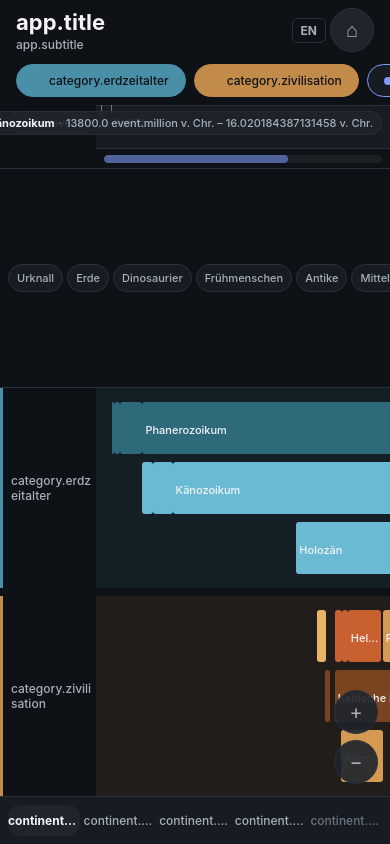
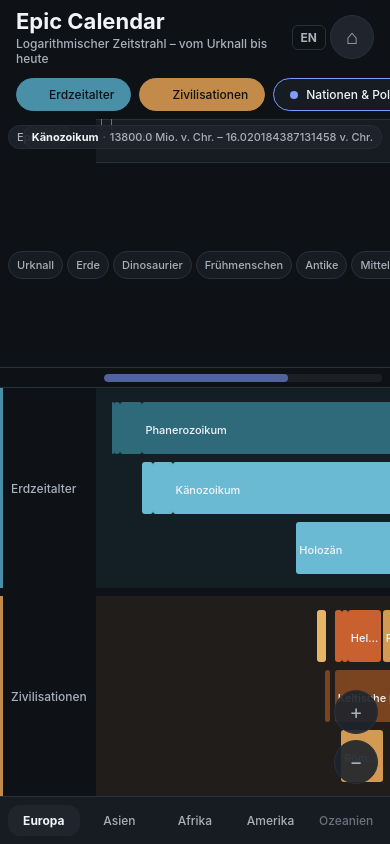
Before and after one commit to S540d/Epic_Calendar, a React Native app: screen / in a window 390 px wide. Built offline with nearby package versions, Linux system fonts and the light colour scheme.

Commit message:
fix(ux): i18n key drift, axis label overlap, present centering, layout (#60)

```diff
--- a/src/components/TimeAxis.tsx
+++ b/src/components/TimeAxis.tsx
@@ -41,7 +41,7 @@ function formatYear(year: number, t: (key: string) => string): string {
   return `${Math.round(abs)}`;
 }
 
-type Tick = { label: string; px: number };
+type Tick = { label: string; px: number; year: number };
 
 function generateTicks(
   offsetX: number,
@@ -79,7 +79,7 @@ function generateTicks(
   for (let year = firstTick; year <= endYear; year += chosenStep) {
     const px = yearToPixel(year, offsetX, pixelsPerUnit);
     if (px < 0 || px > canvasWidth) continue;
-    ticks.push({ label: formatYear(year, t), px });
+    ticks.push({ label: formatYear(year, t), px, year });
   }
   return ticks;
 }
@@ -101,21 +101,30 @@ export function TimeAxis({ offsetX, pixelsPerUnit, canvasWidth }: Props) {
 
   const heutePx = useMemo(() => (T_NOW - offsetX) * pixelsPerUnit, [offsetX, pixelsPerUnit]);
   const heuteVisible = heutePx >= 0 && heutePx <= canvasWidth;
+  // Min pixel gap a tick label needs from the "Heute" label to avoid overlap.
+  const HEUTE_LABEL_CLEARANCE = (TICK_LABEL_WIDTH + HEUTE_LABEL_WIDTH) / 2;
 
   return (
     <View style={[styles.axis, { width: canvasWidth }]}>
       <View style={styles.baseline} />
-      {ticks.map(({ label, px }, i) => {
+      {ticks.map(({ label, px, year }, i) => {
+        // No ticks/labels after "Heute": the future has no events to anchor them
+        // (relevant once the viewport can be panned to center the present).
+        if (year > CURRENT_YEAR) return null;
         const labelLeft = Math.max(
           0,
           Math.min(canvasWidth - TICK_LABEL_WIDTH, px - TICK_LABEL_WIDTH / 2),
         );
+        // Suppress a tick label that would collide with the "Heute" label.
+        const collidesHeute = heuteVisible && Math.abs(px - heutePx) < HEUTE_LABEL_CLEARANCE;
         return (
           <React.Fragment key={i}>
             <View style={[styles.tickLine, { left: px }]} />
-            <Text style={[styles.tickLabel, { left: labelLeft }]} numberOfLines={1}>
-              {label}
-            </Text>
+            {!collidesHeute && (
+              <Text style={[styles.tickLabel, { left: labelLeft }]} numberOfLines={1}>
+                {label}
+              </Text>
+            )}
           </React.Fragment>
         );
       })}
--- a/src/components/TimelineView.tsx
+++ b/src/components/TimelineView.tsx
@@ -42,6 +42,7 @@ import {
   eventLabelMaxLines,
   humanHistoryViewState,
   pixelsPerUnitToZoomLevel,
+  PRESENT_RIGHT_PAD_FRACTION,
 } from '@/timeline/lod';
 import { viewportYearRange, yearToT, tToYear, pixelToYear } from '@/timeline/scale';
 import { dominantEpoch } from '@/timeline/epoch';
@@ -559,7 +560,10 @@ export function TimelineView({ activeCategories, continent, onSelectEvent, reset
       if (Platform.OS === 'web') {
         // Direct PPU assignment is intentional on web: there is no Skia canvas, so
         // withTiming would have no visual effect. The ScrollView scroll provides animation.
-        const maxScrollX = Math.max(0, (TOTAL_T_MAX - TOTAL_T_MIN) * newPPU - canvasWidth);
+        const maxScrollX = Math.max(
+          0,
+          (TOTAL_T_MAX - TOTAL_T_MIN) * newPPU - canvasWidth * (1 - PRESENT_RIGHT_PAD_FRACTION),
+        );
         pixelsPerUnit.value = newPPU;
         setJsPixelsPerUnit(newPPU);
         setWebJumpScrollX(
@@ -602,7 +606,11 @@ export function TimelineView({ activeCategories, continent, onSelectEvent, reset
   const handleMinimapJump = useCallback(
     (newOffsetX: number) => {
       if (Platform.OS === 'web') {
-        const maxScrollX = Math.max(0, (TOTAL_T_MAX - TOTAL_T_MIN) * jsPixelsPerUnit - canvasWidth);
+        const maxScrollX = Math.max(
+          0,
+          (TOTAL_T_MAX - TOTAL_T_MIN) * jsPixelsPerUnit -
+            canvasWidth * (1 - PRESENT_RIGHT_PAD_FRACTION),
+        );
         const newScrollX = Math.max(
           0,
           Math.min((newOffsetX - TOTAL_T_MIN) * jsPixelsPerUnit, maxScrollX),
@@ -656,7 +664,10 @@ export function TimelineView({ activeCategories, continent, onSelectEvent, reset
   // ─── Web fallback ─────────────────────────────────────────────────────────
   if (Platform.OS === 'web') {
     const WEB_PPU = jsPixelsPerUnit;
-    const webCanvasWidth = Math.ceil((TOTAL_T_MAX - TOTAL_T_MIN) * WEB_PPU);
+    // Extra right padding so "Heute" can be scrolled to the canvas center
+    // (centering the recent past); this empty strip carries no axis labels.
+    const webRightPad = canvasWidth * PRESENT_RIGHT_PAD_FRACTION;
+    const webCanvasWidth = Math.ceil((TOTAL_T_MAX - TOTAL_T_MIN) * WEB_PPU + webRightPad);
     const webOffsetAtZero = TOTAL_T_MIN;
     const webOffsetX = webOffsetAtZero + webScrollX / WEB_PPU;
 
@@ -692,13 +703,13 @@ export function TimelineView({ activeCategories, continent, onSelectEvent, reset
             />
           </View>
         </View>
+        <EpochJumpBar onJump={zoomToFit} />
         <TimelineMinimap
           offsetX={webOffsetX}
           pixelsPerUnit={WEB_PPU}
           canvasWidth={canvasWidth}
           onJump={handleMinimapJump}
         />
-        <EpochJumpBar onJump={zoomToFit} />
         <View style={styles.container}>
           <View
             style={[
@@ -874,13 +885,13 @@ export function TimelineView({ activeCategories, continent, onSelectEvent, reset
         </View>
       </View>
 
+      <EpochJumpBar onJump={zoomToFit} />
       <TimelineMinimap
         offsetX={jsOffsetX}
         pixelsPerUnit={jsPixelsPerUnit}
         canvasWidth={canvasWidth}
         onJump={handleMinimapJump}
       />
-      <EpochJumpBar onJump={zoomToFit} />
 
       <View style={styles.container}>
         <View style={styles.labels}>
--- a/src/i18n/de.json
+++ b/src/i18n/de.json
@@ -1,18 +1,26 @@
 {
-  "filter": {
-    "allCategories": "Alle Kategorien",
+  "app": {
+    "title": "Epic Calendar",
+    "subtitle": "Logarithmischer Zeitstrahl – vom Urknall bis heute"
+  },
+  "category": {
     "erdzeitalter": "Erdzeitalter",
     "zivilisation": "Zivilisationen",
     "natur": "Natur & Wissenschaft",
-    "nation": "Nationen & Politik"
+    "nation": "Nationen & Politik",
+    "herrscher": "Herrscher & Dynastien"
   },
   "continent": {
     "all": "Alle",
-    "europe": "Europa",
-    "asia": "Asien",
-    "africa": "Afrika",
-    "americas": "Amerika",
+    "europa": "Europa",
+    "asien": "Asien",
+    "afrika": "Afrika",
+    "amerika": "Amerika",
+    "ozeanien": "Ozeanien",
     "global": "Global"
+  },
+  "chip": {
+    "soon": "bald"
   },
   "event": {
     "unknownDate": "Datum unbekannt",
@@ -21,19 +29,24 @@
     "ce": "n. Chr.",
     "duration": "Dauer",
     "category": "Kategorie",
-    "continent": "Kontinent"
+    "continent": "Kontinent",
+    "culture": "Kultur",
+    "million": "Mio.",
+    "thousand": "Tsd."
   },
   "breadcrumb": {
     "from": "von",
     "to": "bis",
     "zoom": "Zoom"
   },
-  "zoomLevel": {
-    "0": "Äonen",
-    "1": "Ären",
-    "2": "Epochen",
-    "3": "Jahrhunderte",
-    "4": "Jahre"
+  "zoom": {
+    "level": {
+      "0": "Äonen",
+      "1": "Ären",
+      "2": "Epochen",
+      "3": "Jahrhunderte",
+      "4": "Jahre"
+    }
   },
   "epochChip": {
     "bigBang": "Urknall",
@@ -49,6 +62,10 @@
     "scrollForward": "Vorwärts scrollen",
     "scrollBack": "Zurück scrollen"
   },
+  "popover": {
+    "title": "Mehrere Ereignisse",
+    "dismiss": "Schließen"
+  },
   "axis": {
     "billion": "Mrd",
     "million": "Mio",
--- a/src/i18n/en.json
+++ b/src/i18n/en.json
@@ -1,18 +1,26 @@
 {
-  "filter": {
-    "allCategories": "All Categories",
+  "app": {
+    "title": "Epic Calendar",
+    "subtitle": "Logarithmic timeline – from the Big Bang to today"
+  },
+  "category": {
     "erdzeitalter": "Geological Eras",
     "zivilisation": "Civilizations",
     "natur": "Nature & Science",
-    "nation": "Nations & Politics"
+    "nation": "Nations & Politics",
+    "herrscher": "Rulers & Dynasties"
   },
   "continent": {
     "all": "All",
-    "europe": "Europe",
-    "asia": "Asia",
-    "africa": "Africa",
-    "americas": "Americas",
+    "europa": "Europe",
+    "asien": "Asia",
+    "afrika": "Africa",
+    "amerika": "Americas",
+    "ozeanien": "Oceania",
     "global": "Global"
+  },
+  "chip": {
+    "soon": "soon"
   },
   "event": {
     "unknownDate": "Date unknown",
@@ -21,19 +29,24 @@
     "ce": "CE",
     "duration": "Duration",
     "category": "Category",
-    "continent": "Continent"
+    "continent": "Continent",
+    "culture": "Culture",
+    "million": "M",
+    "thousand": "k"
   },
   "breadcrumb": {
     "from": "from",
     "to": "to",
     "zoom": "Zoom"
   },
-  "zoomLevel": {
-    "0": "Eons",
-    "1": "Eras",
-    "2": "Epochs",
-    "3": "Centuries",
-    "4": "Years"
+  "zoom": {
+    "level": {
+      "0": "Eons",
+      "1": "Eras",
+      "2": "Epochs",
+      "3": "Centuries",
+      "4": "Years"
+    }
   },
   "epochChip": {
     "bigBang": "Big Bang",
@@ -49,6 +62,10 @@
     "scrollForward": "Scroll forward",
     "scrollBack": "Scroll back"
   },
+  "popover": {
+    "title": "Multiple events",
+    "dismiss": "Close"
+  },
   "axis": {
     "billion": "Bn",
     "million": "M",
--- a/src/screens/TimelineScreen.tsx
+++ b/src/screens/TimelineScreen.tsx
@@ -1,5 +1,5 @@
 import React, { useState } from 'react';
-import { Platform, Pressable, ScrollView, StyleSheet, Text, View } from 'react-native';
+import { Pressable, ScrollView, StyleSheet, Text, View } from 'react-native';
 import { SafeAreaView } from 'react-native-safe-area-context';
 import { useTranslation } from 'react-i18next';
 
@@ -64,10 +64,7 @@ export function TimelineScreen() {
         </Pressable>
       </View>
       <FilterChipBar active={activeCategories} onToggle={toggleCategory} />
-      <ScrollView
-        style={styles.canvasWrap}
-        contentContainerStyle={[styles.canvasContent, Platform.OS === 'web' && { flex: 1 }]}
-      >
+      <ScrollView style={styles.canvasWrap} contentContainerStyle={styles.canvasContent}>
         <TimelineView
           activeCategories={activeCategories}
           continent={continent}
--- a/src/timeline/lod.ts
+++ b/src/timeline/lod.ts
@@ -80,12 +80,22 @@ export function clampPixelsPerUnit(v: number): number {
 }
 
 /**
- * Clamps the pan offset so the viewport cannot scroll past "today" on the right.
- * maxOffsetX: today sits exactly at the right edge of the canvas.
+ * Fraction of the viewport allowed to extend past "today" on the right, so the
+ * user can pan/zoom far enough to *center* the present (the interesting, recent
+ * part of history) instead of it being stuck against the right edge. The empty
+ * space to the right of "Heute" carries no axis labels (see TimeAxis).
+ */
+export const PRESENT_RIGHT_PAD_FRACTION = 0.5;
+
+/**
+ * Clamps the pan offset so the viewport cannot scroll arbitrarily far past
+ * "today". The right limit lets "Heute" reach the horizontal center of the
+ * canvas (PRESENT_RIGHT_PAD_FRACTION = 0.5) so the present can be centered.
  * Guard against negative maxOffsetX (fully zoomed out) with Math.max(0, ...).
  */
 export function clampOffsetX(offsetX: number, pixelsPerUnit: number, canvasWidth: number): number {
   'worklet';
-  const maxOffsetX = Math.max(0, T_MAX - canvasWidth / pixelsPerUnit);
+  const viewportT = canvasWidth / pixelsPerUnit;
+  const maxOffsetX = Math.max(0, T_MAX - viewportT * (1 - PRESENT_RIGHT_PAD_FRACTION));
   return Math.min(offsetX, maxOffsetX);
 }
```
Also changed, not shown: 2 other files (tests, documents, lock files or other folders).
